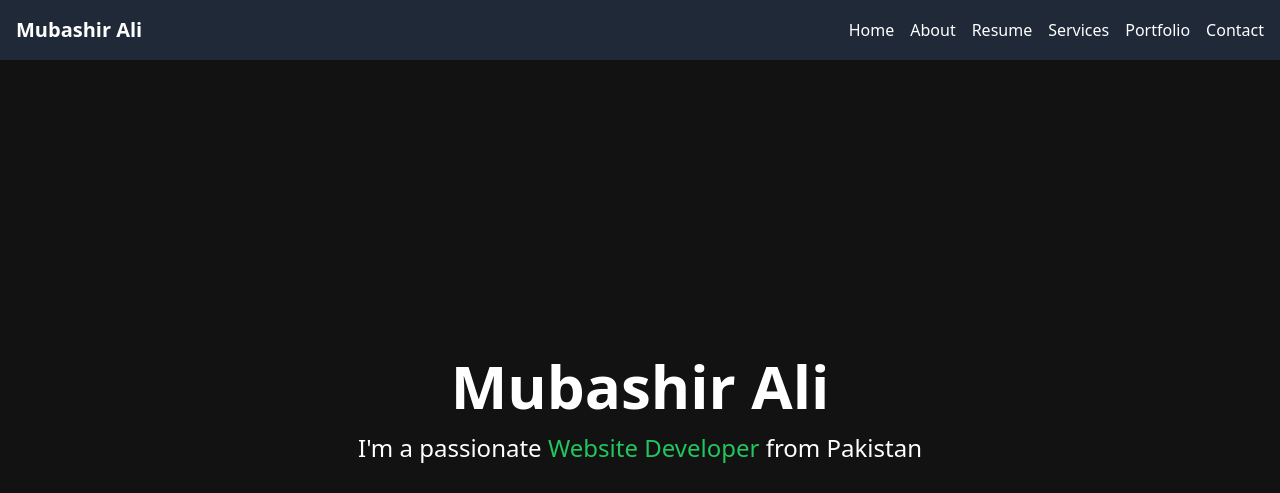
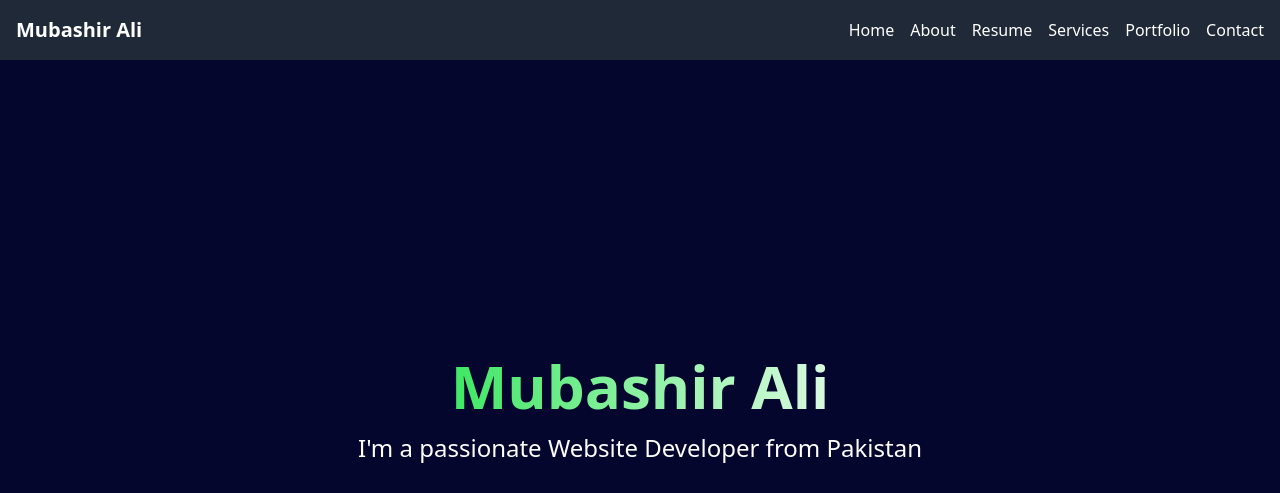
Before and after one commit to mubashir1837/portfolio-html, a plain HTML site: page index.html in a window 1280 px wide. Shown: the top 493 px of the page. Drawn offline with nearby package versions, Linux system fonts and the light colour scheme.

Commit message:
portfolio

```diff
--- a/index.html
+++ b/index.html
@@ -8,7 +8,7 @@
   <link rel="stylesheet" href="https://cdnjs.cloudflare.com/ajax/libs/font-awesome/4.7.0/css/font-awesome.min.css">
 
 </head>
-<body class="text-white bg-[#121212]">
+<body class="text-white bg-[#05062e] ">
   <!-- Navbar -->
   <nav class="bg-gray-800 p-4">
     <div class="container mx-auto flex justify-between items-center">
@@ -42,10 +42,10 @@
   </nav>
 
   <!-- Home Section -->
-  <section class="flex items-center justify-center h-screen mb-[100%]">
+  <section class="flex items-center justify-center h-screen">
     <div class="text-center">
-      <h1 class="text-4xl md:text-6xl font-bold">Mubashir Ali</h1>
-      <p class="text-xl md:text-2xl mt-4">I'm a passionate <span class="text-green-500">Website Developer</span> from Pakistan</p>
+      <h1 class="text-4xl md:text-6xl font-bold text-transparent bg-clip-text bg-gradient-to-r from-[#19e345] to-[#fff]">Mubashir Ali</h1>
+      <p class="text-xl md:text-2xl mt-4">I'm a passionate Website Developer from Pakistan</p>
       <div class="mt-8 flex flex-wrap justify-center space-x-4">
         <a href="#" class="inline-block p-2 sm:p-3 md:p-4 bg-gray-700 hover:bg-gray-600 rounded-full">
           <i class="fa fa-facebook text-xl sm:text-2xl md:text-3xl"></i>
```
